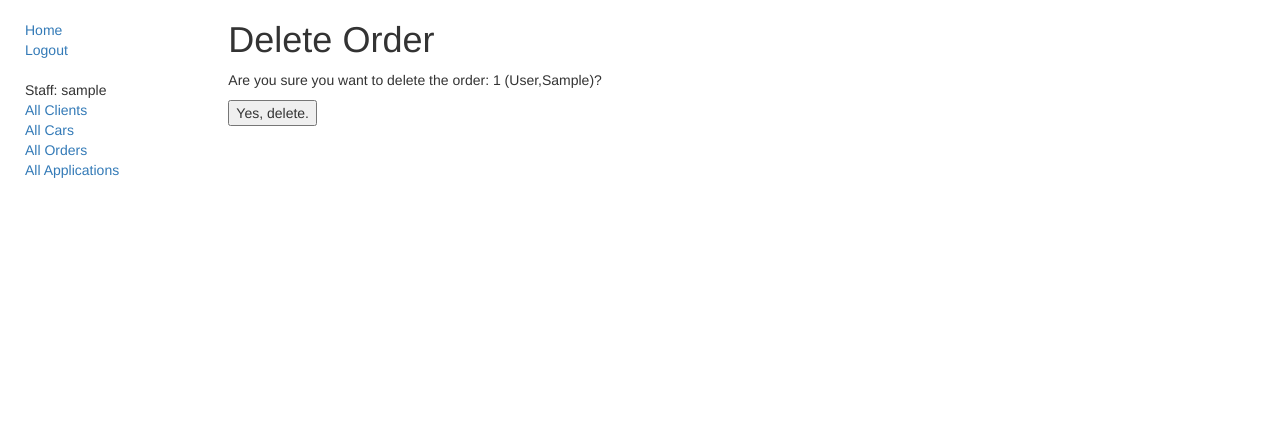
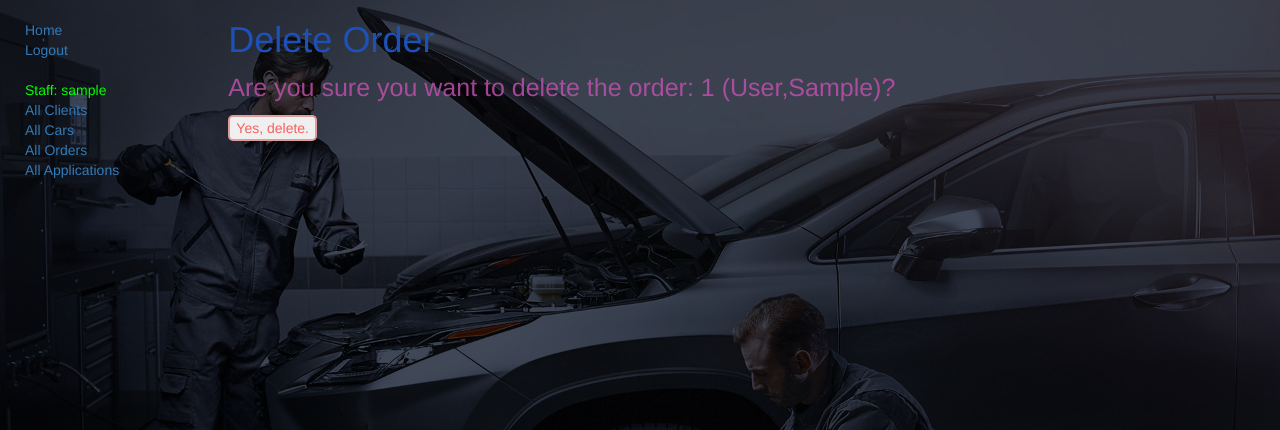
Before and after one commit to romanannaev/ServiceStation, a Django app: page /station/order/1/delete/ in a window 1280 px wide. Shown: the top 430 px of the page. Run offline with Django 3.2, Linux system fonts and the light colour scheme; a user stored in the database is signed in; tables that the repository leaves empty hold one stand-in row (values such as "Sample post"); some libraries are stand-ins or nearby versions.

Commit message:
added css

```diff
--- a/stationApp/static/css/styles.css
+++ b/stationApp/static/css/styles.css
@@ -28,3 +28,39 @@
 a.edit, a.delete {
     display: none;
 }
+
+#bg{
+    background-size: 100%;
+    background-repeat: no-repeat;
+    background-position: top;
+    background-attachment: fixed;
+    background-color: #404858;
+    background-blend-mode: multiply;
+}
+
+p {
+    font-size: 25px;
+    color: rgba(190, 80, 172, 0.842);
+}
+
+#one {
+    color: rgba(65, 168, 87, 0.856);
+}
+
+h1 {
+    color: #1d51b8;
+}
+
+h4 {
+    color: #7335c5;
+}
+
+#two {
+    color: rgba(255, 0, 0, 0.603);
+    border: 2px solid rgba(196, 24, 24, 0.39);
+    border-radius: 5px;
+}
+
+h3 {
+    color: #e41212;
+}
--- a/stationApp/templates/base_generic.html
+++ b/stationApp/templates/base_generic.html
@@ -26,7 +26,7 @@
 
 </head>
 
-<body>
+<body id="bg" style="background-image: url('{% static "media/images/fon.JPG" %}')";>
 
     <div class="container-fluid">
 
@@ -43,7 +43,7 @@
                 </ul>
                 {% if user.is_staff %}
                 <ul class="sidebar-nav">
-                    <li>Staff: {{ user.get_username }}</li>
+                    <li style="color:Lime;">Staff: {{ user.get_username }}</li>
                     <li><a href="{% url 'clients' %}">All Clients</a></li>
                     <li><a href="{% url 'cars' %}">All Cars</a></li>
                     <li><a href="{% url 'orders' %}">All Orders</a></li>
--- a/stationApp/templates/stationApp/car_confirm_delete.html
+++ b/stationApp/templates/stationApp/car_confirm_delete.html
@@ -12,8 +12,8 @@
 
 		{% if order.status == 'p' %}
 
-			<h3>You not can delete this car.This order isn't finished!</h3><a href="{% url 'order-detail' order.pk %}">
-				( INFORMATION)</a>
+			<h3>You not can delete this car.This order isn't finished!<a href="{% url 'order-detail' order.pk %}">
+				( INFORMATION)</a></h3>
 
 		{% endif %}
 
@@ -25,7 +25,7 @@
 
 	<form action="" method="POST">
 		{% csrf_token %}
-		<input type="submit" action="" value="Yes, delete." />
+		<input id="two" type="submit" action="" value="Yes, delete." />
 	</form>
 
 {% endif %}
--- a/stationApp/templates/stationApp/client_confirm_delete.html
+++ b/stationApp/templates/stationApp/client_confirm_delete.html
@@ -8,7 +8,7 @@
 
 <form action="" method="POST">
   {% csrf_token %}
-  <input type="submit" action="" value="Yes, delete." />
+  <input id="two" type="submit" action="" value="Yes, delete." />
 </form>
 
 {% endblock %}
--- a/stationApp/templates/stationApp/order_confirm_delete.html
+++ b/stationApp/templates/stationApp/order_confirm_delete.html
@@ -8,7 +8,7 @@
 
 <form action="" method="POST">
     {% csrf_token %}
-    <input type="submit" action="" value="Yes, delete." />
+    <input id="two" type="submit" action="" value="Yes, delete." />
 </form>
 
 {% endblock %}
--- a/stationApp/templates/stationApp/orderapplication_confirm_delete.html
+++ b/stationApp/templates/stationApp/orderapplication_confirm_delete.html
@@ -8,7 +8,7 @@
 
 <form action="" method="POST">
   {% csrf_token %}
-  <input type="submit" action="" value="Yes, delete." />
+  <input id="two" type="submit" action="" value="Yes, delete." />
 </form>
 
 {% endblock %}
--- a/stationEngine/settings.py
+++ b/stationEngine/settings.py
@@ -125,3 +125,4 @@ EMAIL_BACKEND = 'django.core.mail.backends.console.EmailBackend'
 # STATICFILES_DIRS = [
 #     os.path.join(BASE_DIR, 'static')
 # ]
+# STATIC_ROOT = os.path.join(BASE_DIR, 'static')
--- a/templates/registration/login.html
+++ b/templates/registration/login.html
@@ -15,7 +15,7 @@
 {% endif %}
 {% endif %}
 
-<form method="post" action="{% url 'login' %}">
+<form id="one" method="post" action="{% url 'login' %}">
   {% csrf_token %}
 
   <div>
```
Also changed, not shown: stationApp/templates/index.html (+6 -7 lines), stationApp/static/media/images/fon.jpg (added), stationApp/static/media/images/service.jpg (renamed from stationApp/static/media/service.jpg).
